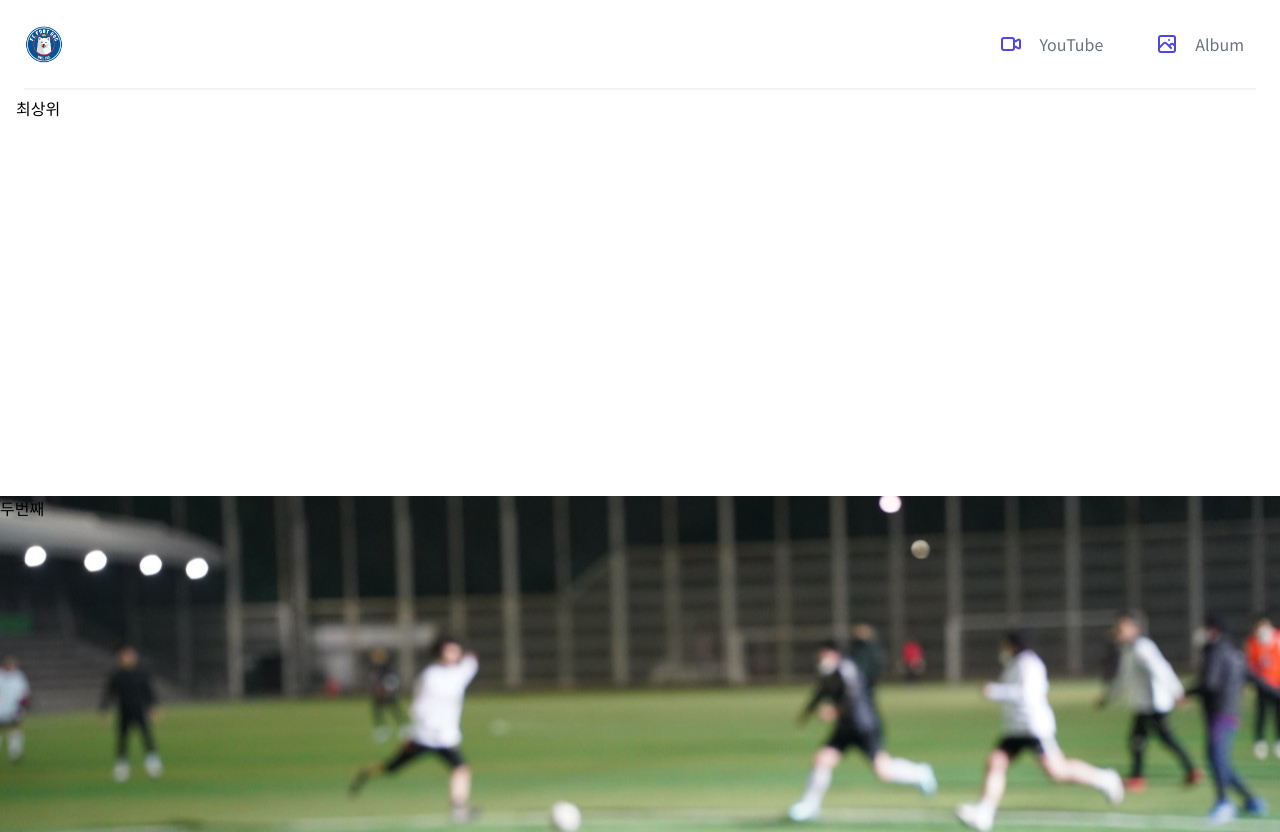
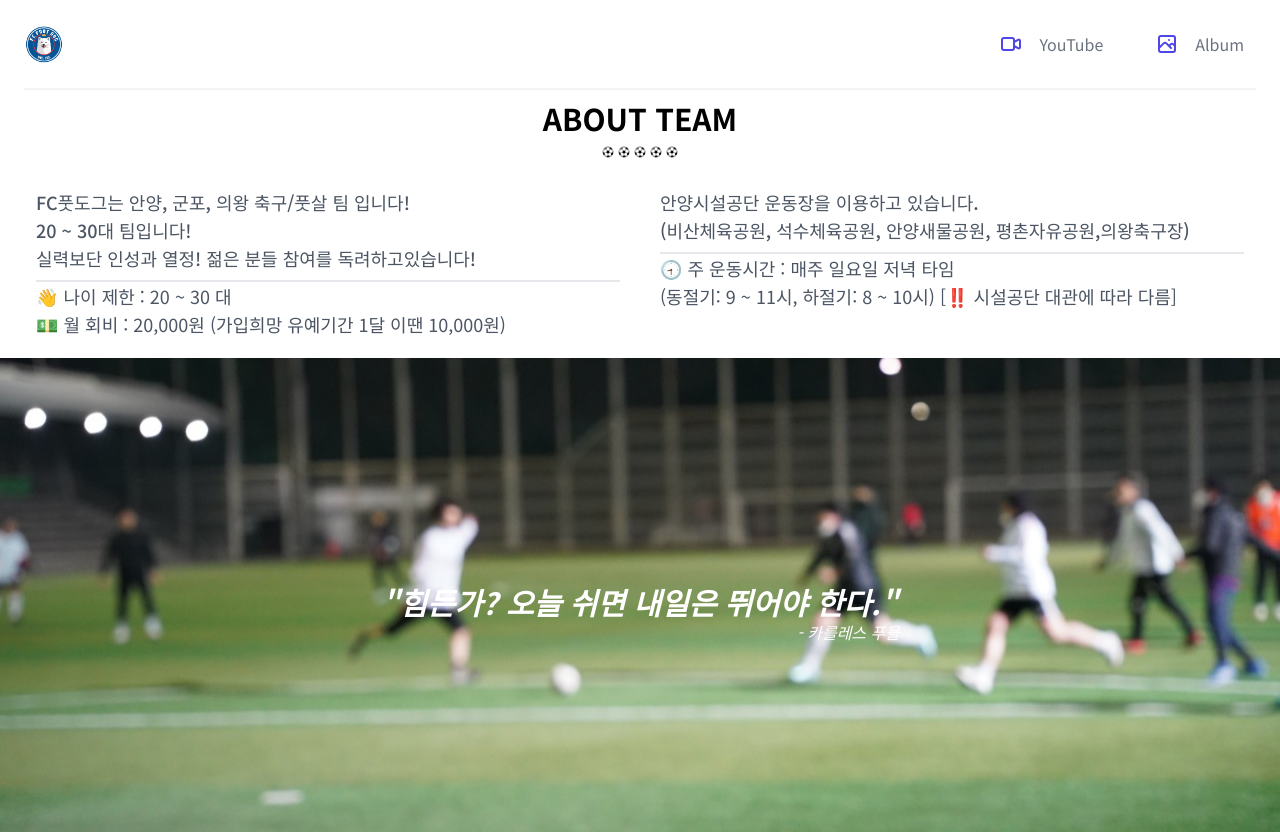
Before and after one commit to jungChulOh/foot-dog-info, a React (Create React App) app: page / in a window 1280 px wide. Shown: the top 832 px of the page. Built offline with nearby package versions, Linux system fonts and the light colour scheme.

Commit message:
Maindoor 완성, 애니메이션 추가

```diff
--- a/package.json
+++ b/package.json
@@ -15,6 +15,7 @@
     "react-dom": "^17.0.2",
     "react-router-dom": "^5.3.3",
     "react-scripts": "5.0.1",
+    "styled-components": "^5.3.5",
     "web-vitals": "^2.1.4"
   },
   "scripts": {
--- a/src/components/FooterComponent.jsx
+++ b/src/components/FooterComponent.jsx
@@ -22,9 +22,9 @@ export default function FooterComponent() {
               href="https://open.kakao.com/o/s1q0dzne"
               target="_blank"
               rel="noreferrer"
-              className="transition ease-in-out p-3 md:p-5 bg-yellow-400 rounded-lg text-white mb-6 shadow-lg focus:ring-2 focus:ring-inset focus:ring-indigo-500 focus:scale-110 focus:-translate-y-2"
+              className="transition ease-in-out p-5 md:p-5 bg-yellow-400 rounded-3xl text-white mb-6 shadow-lg focus:ring-2 focus:ring-inset focus:ring-indigo-500 focus:scale-110 focus:-translate-y-2"
             >
-              모임장에게 문의하러 가기
+              가입 문의
             </a>
             <p className="font-light text-gray-400 mb-10">
               추가 문구 넣을 준비해야됨
--- a/src/components/MainDoorComponent.jsx
+++ b/src/components/MainDoorComponent.jsx
@@ -1,17 +1,77 @@
 import React from "react";
 import maindoorImg from "@/images/maindoor-background.jpg";
+import soccerBallIcon from "@/images/icons/soccer-ball-icon.png";
+import FadeInDiv from "./animation/FadeInDiv";
 
 export default function MainDoorComponent() {
   return (
-    <div className="relative pt-24">
-      <div className="max-w-7xl mx-auto px-4" style={{ height: "400px" }}>
-        <div className="">최상위</div>
+    <div className="relative pt-20">
+      <div className="max-w-7xl mx-auto px-4 bg-white">
+        <div className="flex flex-col justify-center items-center mb-2">
+          <FadeInDiv
+            className="flex flex-col justify-center items-center"
+            duration={1.5}
+            delay={0.3}
+            topBottom
+          >
+            <h1 className="text-xl md:text-3xl font-bold mt-5 mb-2">
+              ABOUT TEAM
+            </h1>
+            <div
+              className="w-20 h-4 bg-contain bg-repeat-x"
+              style={{ backgroundImage: `url(${soccerBallIcon})` }}
+            ></div>
+          </FadeInDiv>
+        </div>
+        <div className="flex flex-col md:flex-row justify-around">
+          <FadeInDiv
+            as="div"
+            className="basis-1/2 p-2 md:p-5"
+            duration={1.5}
+            delay={0.3}
+            leftRight
+          >
+            <p className="text-sm md:text-lg text-gray-600 font-medium mb-2">
+              FC풋도그는 안양, 군포, 의왕 축구/풋살 팀 입니다! <br />
+              20 ~ 30대 팀입니다! <br />
+              실력보단 인성과 열정! 젊은 분들 참여를 독려하고있습니다! <br />
+            </p>
+            <p className="text-sm md:text-lg text-gray-600 border-t-2 border-gray-200">
+              👋 나이 제한 : 20 ~ 30 대 <br />
+              💵 월 회비 : 20,000원 (가입희망 유예기간 1달 이땐 10,000원) <br />
+            </p>
+          </FadeInDiv>
+
+          <FadeInDiv
+            as="div"
+            className="basis-1/2 p-2 md:p-5"
+            duration={1.5}
+            delay={0.3}
+            rightLeft
+          >
+            <p className="text-sm md:text-lg text-gray-600 font-medium mb-2">
+              안양시설공단 운동장을 이용하고 있습니다. <br />
+              (비산체육공원, 석수체육공원, 안양새물공원,
+              평촌자유공원,의왕축구장)
+            </p>
+            <p className="text-sm md:text-lg text-gray-600 border-t-2 border-gray-200">
+              🕣 주 운동시간 : 매주 일요일 저녁 타임 <br />
+              (동절기: 9 ~ 11시, 하절기: 8 ~ 10시) [‼️ 시설공단 대관에 따라
+              다름]
+            </p>
+          </FadeInDiv>
+        </div>
       </div>
       <div
-        className="bg-no-repeat bg-cover bg-center min-h-[200px] md:min-h-[500px]"
+        className="relative bg-no-repeat bg-cover bg-center min-h-[200px] md:min-h-[500px]"
         style={{ backgroundImage: `url(${maindoorImg})` }}
       >
-        <p className="">두번째</p>
+        <div className="absolute m-auto top-3 md:top-0 md:bottom-0 left-0 right-0 w-[280px] md:w-[520px] h-16">
+          <p className="text-base md:text-3xl text-white font-bold italic text-center mt-2">
+            &quot;힘든가? 오늘 쉬면 내일은 뛰어야 한다.&quot;
+          </p>
+          <p className="text-white italic text-right">- 카를레스 푸욜</p>
+        </div>
       </div>
     </div>
   );
--- /dev/null
+++ b/src/components/animation/FadeInDiv.jsx
@@ -0,0 +1,76 @@
+import styled, { css } from "styled-components";
+
+const FadeInDiv = styled.div`
+  ${(props) =>
+    css`
+      animation: ${props.duration}s ${props.delay}s
+        ${props.topBottom && `topBottomMove`}
+        ${props.leftRight && `leftRightMove`}
+        ${props.rightLeft && `rightLeftMove`};
+    `}
+
+  @keyframes topBottomMove {
+    from {
+      transform: translateY(-100px);
+      opacity: 0;
+    }
+    to {
+      transform: translateY(0);
+      opacity: 1;
+    }
+  }
+
+  @keyframes leftRightMove {
+    from {
+      transform: translateX(-100px);
+      opacity: 0;
+    }
+    to {
+      transform: translateX(0);
+      opacity: 1;
+    }
+  }
+
+  @keyframes rightLeftMove {
+    from {
+      transform: translateX(100px);
+      opacity: 0;
+    }
+    to {
+      transform: translateX(0);
+      opacity: 1;
+    }
+  }
+`;
+
+// CustomDiv.propTypes = {
+//   className: PropTypes.string,
+//   children: PropTypes.array,
+//   beforeLocation: PropTypes.shape({
+//     location: PropTypes.string,
+//     value: PropTypes.number,
+//   }),
+//   afterLocation: PropTypes.shape({
+//     location: PropTypes.string,
+//     value: PropTypes.number,
+//   }),
+//   duration: PropTypes.number,
+//   delay: PropTypes.number,
+// };
+
+// CustomDiv.defaultProps = {
+//   className: "",
+//   children: [],
+//   beforeLocation: {
+//     location: "x",
+//     value: 0,
+//   },
+//   afterLocation: {
+//     location: "x",
+//     value: 0,
+//   },
+//   duration: 0,
+//   delay: 0,
+// };
+
+export default FadeInDiv;
```
Also changed, not shown: src/assets/images/icons/soccer-ball-icon.png (added), 1 other file (tests, documents, lock files or other folders).
